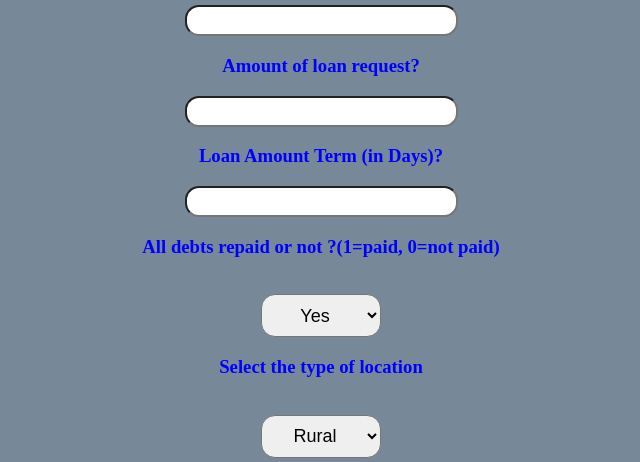
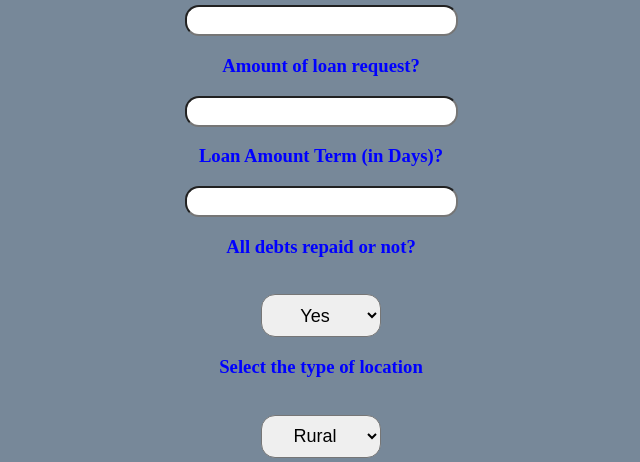
Before and after one commit to Abhistha1996/Advanced_Loan_Prediction_Deployment, a Flask app: page / in a window 1280 px wide. Shown: the part 765-1227 px from the top of the page, without its empty margins (319-959 px from the left). Run offline with Flask 2, Linux system fonts and the light colour scheme; parts of the project's set-up code (start-up, migrations or seed data) failed here and were passed over.

Commit message:
Update index.html

```diff
--- a/templates/index.html
+++ b/templates/index.html
@@ -53,7 +53,7 @@
             <input id="Loan_Amount_Term" name="Loan_Amount_Term" type="number ">
 
             </select>
-            <h3>All debts repaid or not ?(1=paid, 0=not paid)</h3><br><select name="Credit_History" id="Credit_History" required="required">
+            <h3>All debts repaid or not?</h3><br><select name="Credit_History" id="Credit_History" required="required">
                 <option value="Yes">Yes</option>
                 <option value="No">No</option>
             </select>
```
